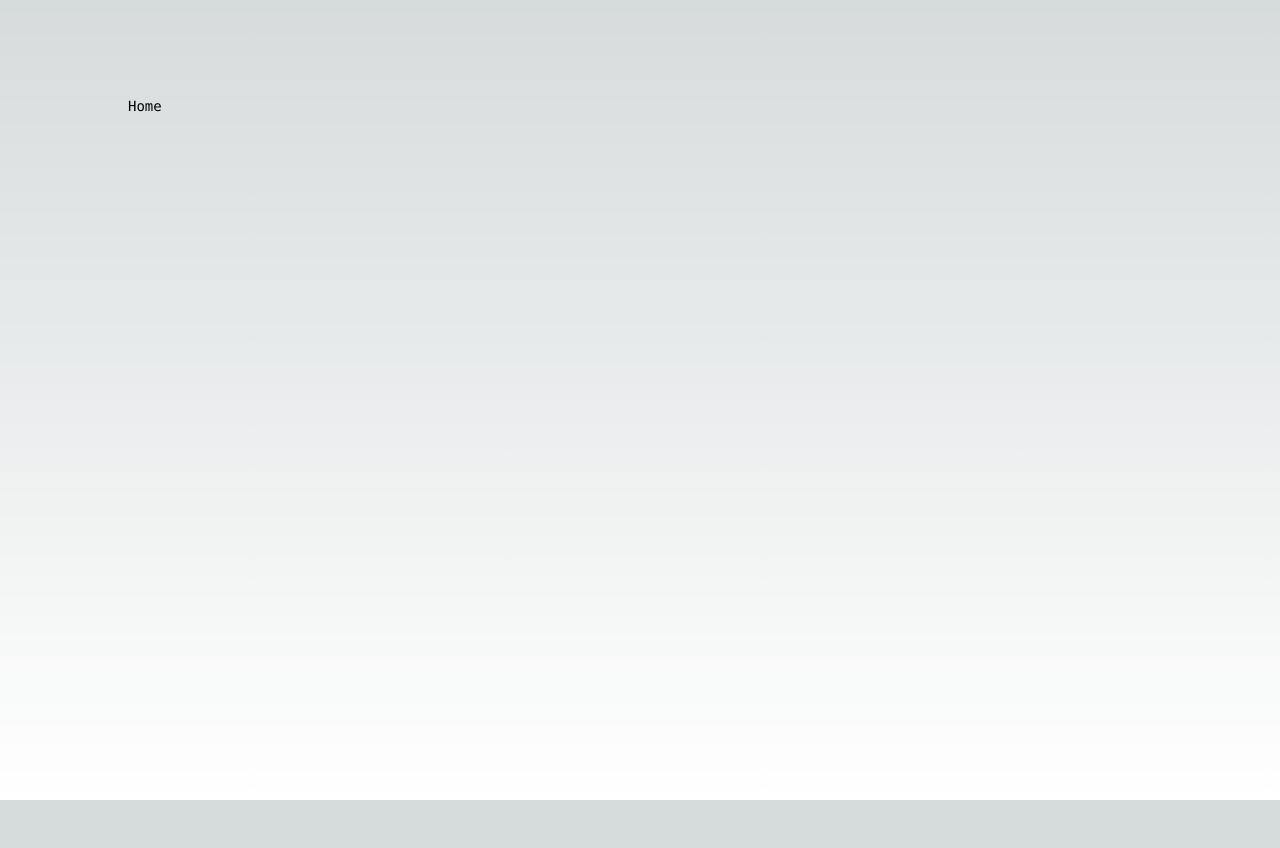
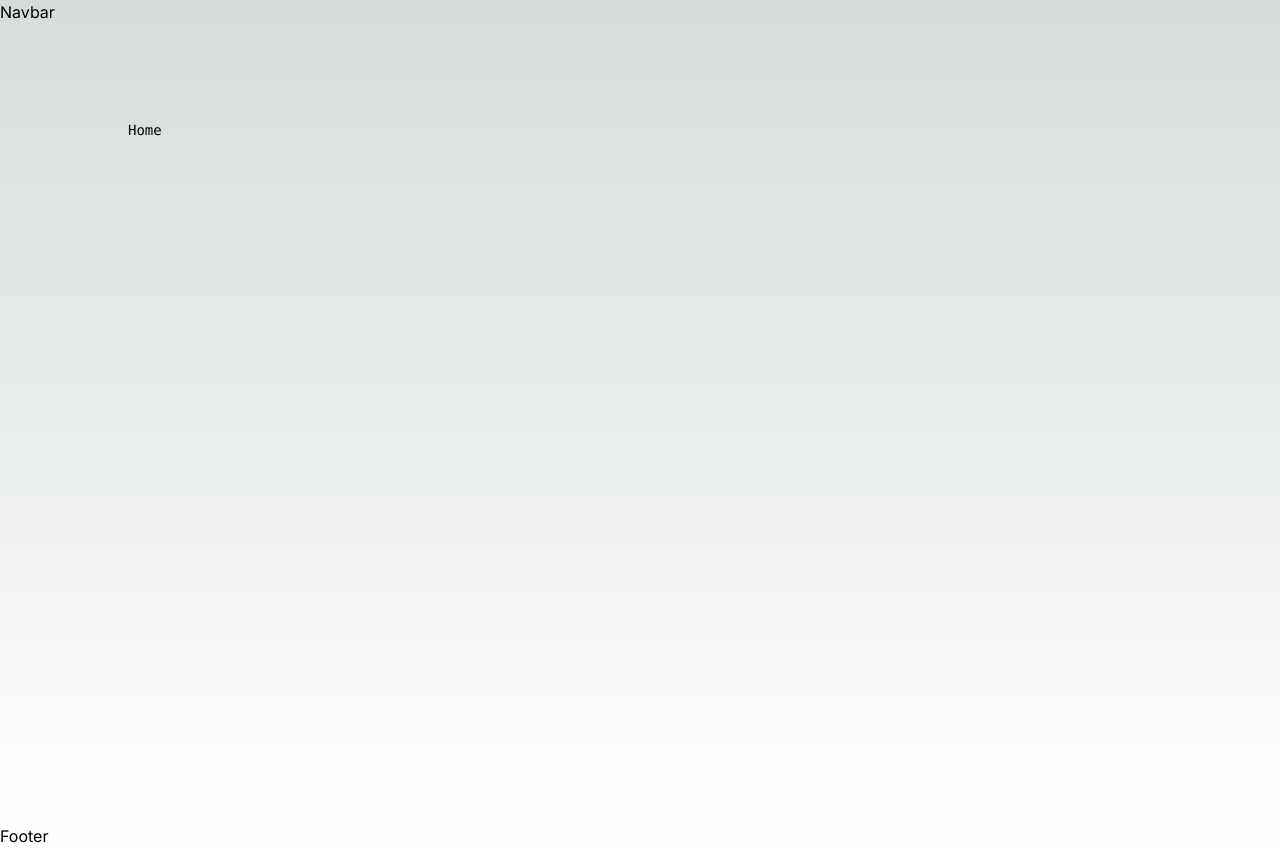
Before and after one commit to ginamarie14/next-portfolio, a Next.js app in the folder ginamarie-dev/: page / in a window 1280 px wide. Before the commit the page ends 800 px from the top, so only its background shows below. Built offline with nearby package versions, Linux system fonts and the light colour scheme.

Commit message:
navbar and footer components created

```diff
--- a/ginamarie-dev/src/app/layout.js
+++ b/ginamarie-dev/src/app/layout.js
@@ -1,3 +1,5 @@
+import Navbar from '@/components/navbar/navbar'
+import Footer from '@/components/footer/footer'
 import './globals.css'
 import { Inter } from 'next/font/google'
 
@@ -11,7 +13,11 @@
 export default function RootLayout({ children }) {
   return (
     <html lang="en">
-      <body className={inter.className}>{children}</body>
+      <body className={inter.className}>
+        <Navbar />
+        {children}
+        <Footer />
+      </body>
     </html>
   )
 }
--- /dev/null
+++ b/ginamarie-dev/src/components/footer/Footer.jsx
@@ -0,0 +1,9 @@
+import React from 'react'
+
+const Footer = () => {
+  return (
+    <div>Footer</div>
+  )
+}
+
+export default Footer
--- /dev/null
+++ b/ginamarie-dev/src/components/navbar/Navbar.jsx
@@ -0,0 +1,9 @@
+import React from 'react'
+
+const Navbar = () => {
+  return (
+    <div>Navbar</div>
+  )
+}
+
+export default Navbar
```
